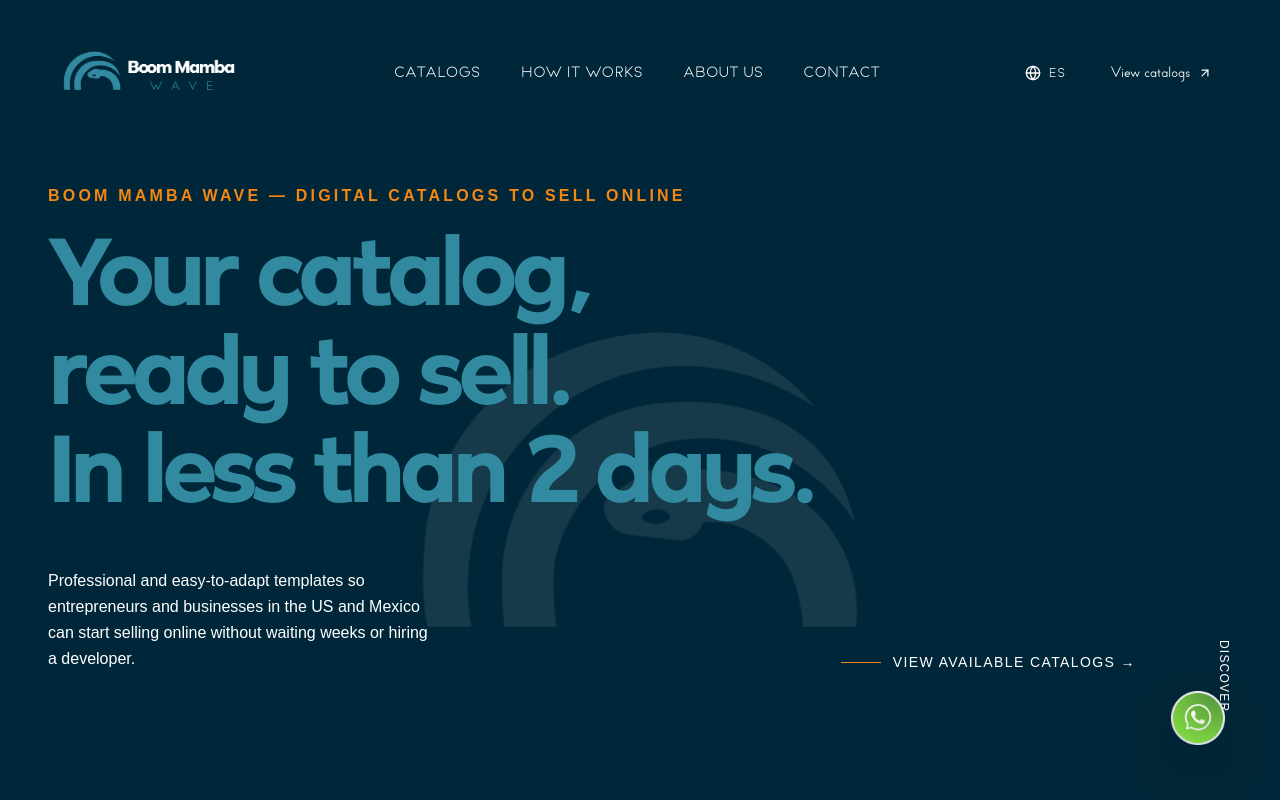
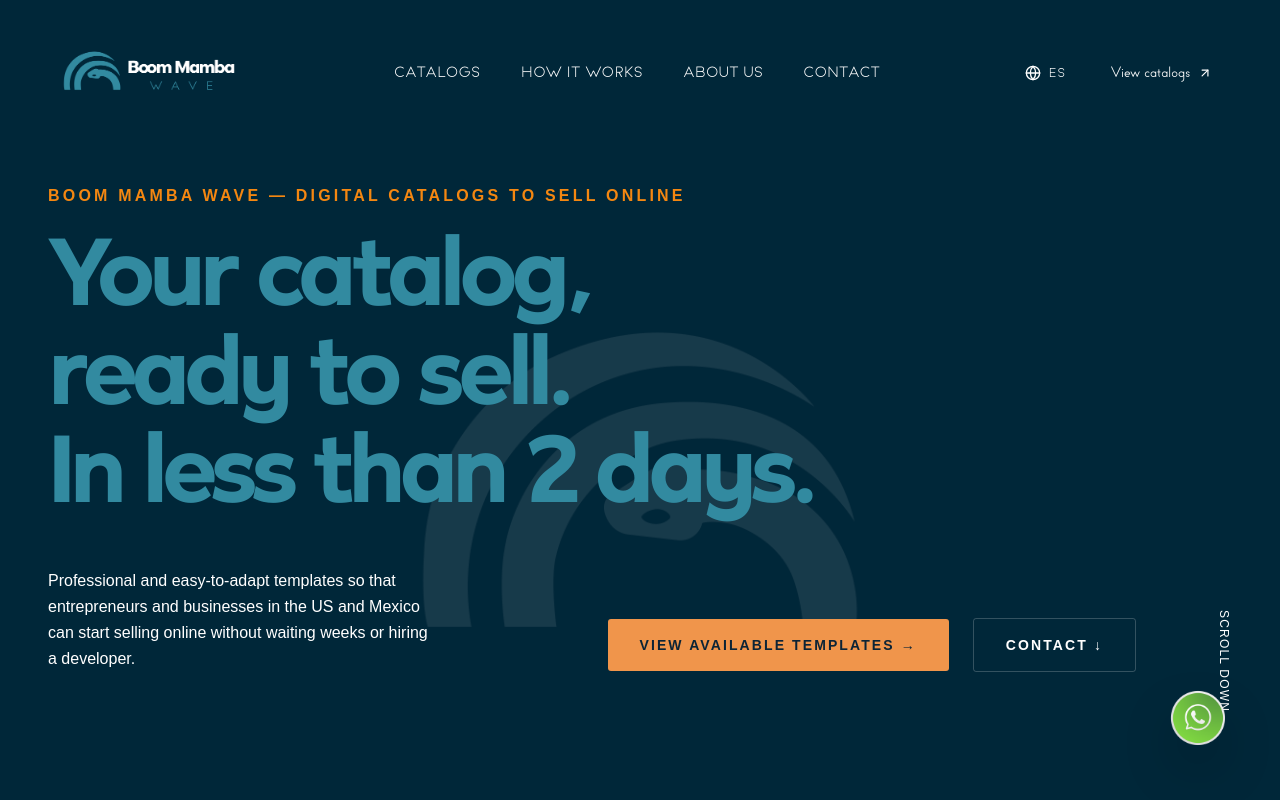
Before and after one commit to 482400494/mambawave, a React (Vite) app: page / in a window 1280 px wide. Shown: the top 800 px of the page. Built offline with nearby package versions, Linux system fonts and the light colour scheme.

Commit message:
Replace single hero text link with dual stylized call-to-action buttons ('Ver Templates' and 'Contactar') matching the new design mockups

```diff
--- a/src/app/App.tsx
+++ b/src/app/App.tsx
@@ -99,16 +99,18 @@ function Home({ lang }: { lang: 'en' | 'es' }) {
           <p className="text-base text-foreground/60 max-w-sm leading-relaxed">
             {t.hero.desc}
           </p>
-          <div className="flex items-center gap-8">
+          <div className="flex flex-col sm:flex-row items-center gap-4 md:gap-6 mt-8 md:mt-0">
             <a
               href="#templates"
-              className="group flex items-center gap-3 text-sm font-medium uppercase tracking-widest"
+              className="w-full sm:w-auto inline-flex items-center justify-center px-6 md:px-8 py-4 bg-[#F0954B] text-[#0C2436] text-xs md:text-sm font-bold tracking-[0.1em] md:tracking-[0.15em] uppercase hover:bg-[#f6a666] transition-all duration-300 rounded-[3px] whitespace-nowrap"
             >
-              <span
-                className="w-10 h-px transition-all duration-300 group-hover:w-20"
-                style={{ background: "var(--accent)" }}
-              />
-              {t.hero.explore}
+              {t.hero.btn1}
+            </a>
+            <a
+              href="#contact"
+              className="w-full sm:w-auto inline-flex items-center justify-center px-6 md:px-8 py-4 bg-transparent border border-white/20 text-white text-xs md:text-sm font-bold tracking-[0.1em] md:tracking-[0.15em] uppercase hover:border-white hover:bg-white/5 transition-all duration-300 rounded-[3px] whitespace-nowrap"
+            >
+              {t.hero.btn2}
             </a>
           </div>
         </motion.div>
--- a/src/locales/translations.ts
+++ b/src/locales/translations.ts
@@ -13,8 +13,10 @@ export const translations = {
       titleLine2: "listo para vender.",
       titleLine3: "En menos de 2 días.",
       desc: "Templates profesionales y fáciles de adaptar para que emprendedores y negocios en EE. UU. y México empiecen a vender online sin esperar semanas ni contratar un desarrollador.",
-      explore: "Ver catálogos disponibles →",
-      scroll: "Descubrir",
+      explore: "Explorar catálogos →",
+      btn1: "VER TEMPLATES DISPONIBLES →",
+      btn2: "CONTACTAR ↓",
+      scroll: "Navegar hacia abajo",
     },
     stats: {
       t1: "Catálogos entregados",
@@ -118,9 +120,11 @@ export const translations = {
       titleLine1: "Your catalog,",
       titleLine2: "ready to sell.",
       titleLine3: "In less than 2 days.",
-      desc: "Professional and easy-to-adapt templates so entrepreneurs and businesses in the US and Mexico can start selling online without waiting weeks or hiring a developer.",
-      explore: "View available catalogs →",
-      scroll: "Discover",
+      desc: "Professional and easy-to-adapt templates so that entrepreneurs and businesses in the US and Mexico can start selling online without waiting weeks or hiring a developer.",
+      explore: "Explore catalogs →",
+      btn1: "VIEW AVAILABLE TEMPLATES →",
+      btn2: "CONTACT ↓",
+      scroll: "Scroll down",
     },
     stats: {
       t1: "Catalogs delivered",
```
